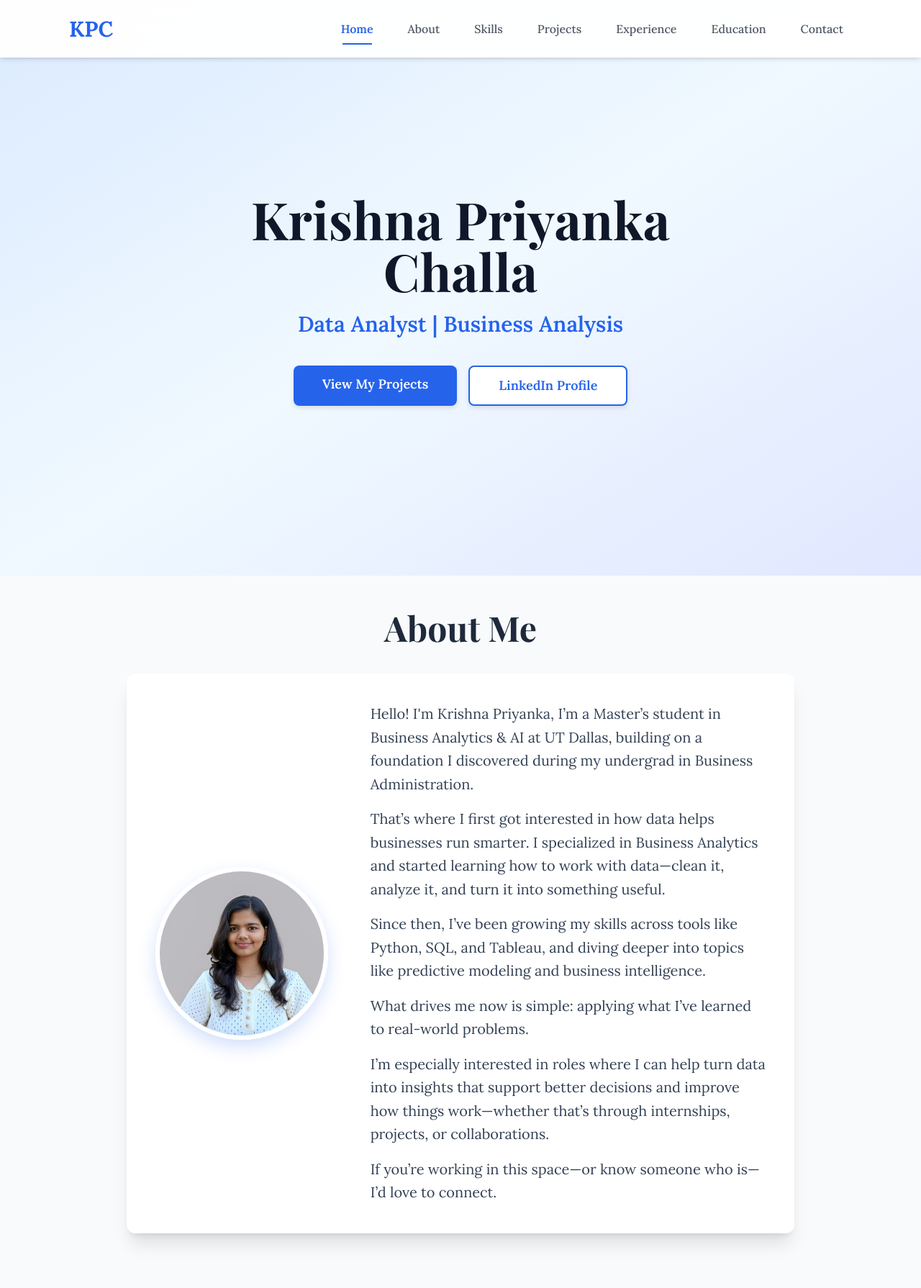
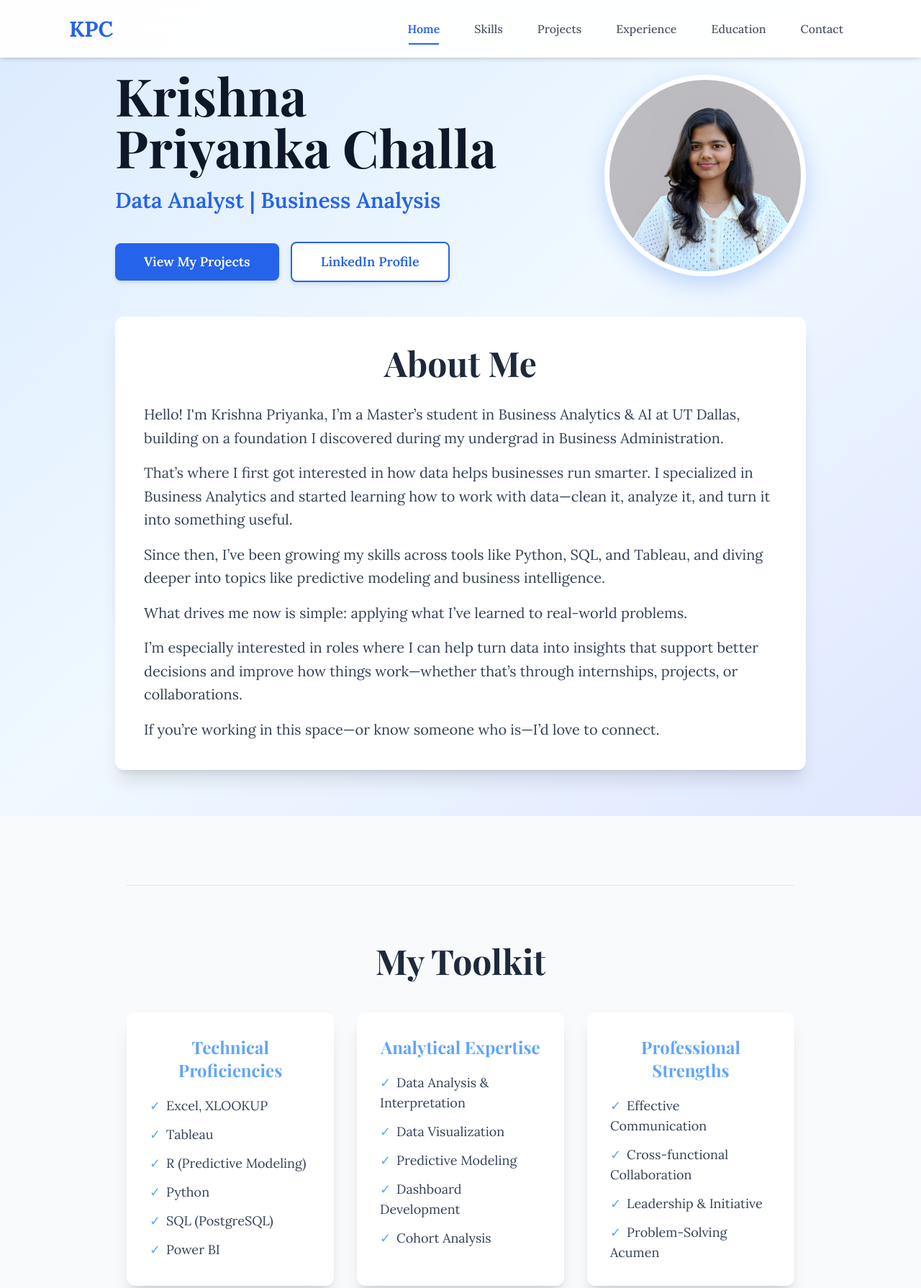
Before and after one commit to KrishnaPriyanka-Challa/KrishnaPriyanka-Challa.github.io, a plain HTML site: page index.html in a window 1280 px wide. Shown: the top 1790 px of the page at 72% size. Drawn offline with nearby package versions, Linux system fonts and the light colour scheme.

Commit message:
Update index.html

```diff
--- a/index.html
+++ b/index.html
@@ -67,13 +67,13 @@
         ::-webkit-scrollbar-thumb:hover {
             background: #93C5FD; /* Blue-300 */
         }
-        .profile-picture {
-            width: 240px;
-            height: 240px;
+        .profile-picture-about { /* Specific class for About Me section picture */
+            width: 280px; /* Increased size for About section */
+            height: 280px;
             border-radius: 50%;
             object-fit: cover;
-            border: 6px solid white;
-            box-shadow: 0 10px 25px rgba(37, 99, 235, 0.2);
+            border: 7px solid white;
+            box-shadow: 0 10px 30px rgba(37, 99, 235, 0.25); /* Enhanced blue shadow */
         }
         .project-card {
             background-color: white;
@@ -159,14 +159,25 @@
             text-decoration: none;
             cursor: pointer;
         }
-        #home h1, #home p, #home .interactive-button {
+        /* Animation for the new combined About/Hero section */
+        #about .intro-text h1, #about .intro-text p, #about .intro-text .interactive-button, #about .profile-picture-about {
             animation: fadeInUp 0.8s ease-out forwards;
             opacity: 0;
         }
-        #home h1 { animation-delay: 0.2s; }
-        #home p { animation-delay: 0.4s; }
-        #home div > a.interactive-button:nth-child(1) { animation-delay: 0.6s; }
-        #home div > a.interactive-button:nth-child(2) { animation-delay: 0.7s; }
+        #about .intro-text h1 { animation-delay: 0.2s; }
+        #about .profile-picture-about { animation-delay: 0.3s; }
+        #about .intro-text p { animation-delay: 0.4s; }
+        #about .intro-text div > a.interactive-button:nth-child(1) { animation-delay: 0.6s; }
+        #about .intro-text div > a.interactive-button:nth-child(2) { animation-delay: 0.7s; }
+        #about .about-content-below { /* Animation for the text below the intro */
+            animation: fadeInDelay 1s ease-out forwards;
+            animation-delay: 0.8s; /* Start after intro elements */
+            opacity: 0;
+        }
+        @keyframes fadeInDelay {
+            from { opacity: 0; transform: translateY(15px); }
+            to { opacity: 1; transform: translateY(0); }
+        }
 
 
         @keyframes fadeInUp {
@@ -187,13 +198,10 @@
         <div class="max-w-6xl mx-auto px-4 sm:px-6 lg:px-8">
             <div class="flex items-center justify-between h-20">
                 <div class="flex items-center">
-                    <a href="#home" class="text-3xl font-bold text-[#2563EB] hover:text-[#1D4ED8] transition-colors">KPC</a>
-                </div>
+                    <a href="#about" class="text-3xl font-bold text-[#2563EB] hover:text-[#1D4ED8] transition-colors">KPC</a> </div>
                 <div class="hidden md:block">
                     <div class="ml-10 flex items-baseline space-x-6">
-                        <a href="#home" class="nav-link text-gray-600 hover:text-[#2563EB] px-3 py-2 rounded-md text-base font-medium">Home</a>
-                        <a href="#about" class="nav-link text-gray-600 hover:text-[#2563EB] px-3 py-2 rounded-md text-base font-medium">About</a>
-                        <a href="#skills" class="nav-link text-gray-600 hover:text-[#2563EB] px-3 py-2 rounded-md text-base font-medium">Skills</a>
+                        <a href="#about" class="nav-link text-gray-600 hover:text-[#2563EB] px-3 py-2 rounded-md text-base font-medium">Home</a> <a href="#skills" class="nav-link text-gray-600 hover:text-[#2563EB] px-3 py-2 rounded-md text-base font-medium">Skills</a>
                         <a href="#projects" class="nav-link text-gray-600 hover:text-[#2563EB] px-3 py-2 rounded-md text-base font-medium">Projects</a>
                         <a href="#experience" class="nav-link text-gray-600 hover:text-[#2563EB] px-3 py-2 rounded-md text-base font-medium">Experience</a>
                         <a href="#education" class="nav-link text-gray-600 hover:text-[#2563EB] px-3 py-2 rounded-md text-base font-medium">Education</a>
@@ -215,8 +223,7 @@
         </div>
         <div class="md:hidden hidden" id="mobile-menu">
             <div class="px-2 pt-2 pb-3 space-y-1 sm:px-3 border-t border-gray-200">
-                <a href="#home" class="nav-link text-gray-700 hover:text-[#2563EB] hover:bg-blue-50 block px-3 py-2 rounded-md text-base font-medium">Home</a>
-                <a href="#about" class="nav-link text-gray-700 hover:text-[#2563EB] hover:bg-blue-50 block px-3 py-2 rounded-md text-base font-medium">About</a>
+                <a href="#about" class="nav-link text-gray-700 hover:text-[#2563EB] hover:bg-blue-50 block px-3 py-2 rounded-md text-base font-medium">Home</a>
                 <a href="#skills" class="nav-link text-gray-700 hover:text-[#2563EB] hover:bg-blue-50 block px-3 py-2 rounded-md text-base font-medium">Skills</a>
                 <a href="#projects" class="nav-link text-gray-700 hover:text-[#2563EB] hover:bg-blue-50 block px-3 py-2 rounded-md text-base font-medium">Projects</a>
                 <a href="#experience" class="nav-link text-gray-700 hover:text-[#2563EB] hover:bg-blue-50 block px-3 py-2 rounded-md text-base font-medium">Experience</a>
@@ -226,29 +233,26 @@
         </div>
     </nav>
 
-    <section id="home" class="min-h-screen flex items-center justify-center bg-gradient-to-br from-blue-100 via-sky-50 to-indigo-100 pt-24 pb-12 md:pt-20 text-center">
-        <div class="max-w-3xl mx-auto px-6 lg:px-8">
-            <div class="hero-text-content">
+    <section id="about" class="min-h-screen flex flex-col justify-center bg-gradient-to-br from-blue-100 via-sky-50 to-indigo-100 pt-28 pb-16 md:pt-24">
+        <div class="max-w-5xl mx-auto px-6 lg:px-8">
+            <div class="grid md:grid-cols-12 gap-8 md:gap-12 items-center mb-12">
+                <div class="md:col-span-7 intro-text text-center md:text-left">
                     <h1 class="text-5xl sm:text-6xl md:text-7xl text-slate-900 mb-5 leading-tight">Krishna Priyanka Challa</h1>
                     <p class="text-2xl md:text-3xl text-[#2563EB] font-semibold mb-10">Data Analyst | Business Analysis</p>
-                <div class="space-y-4 sm:space-y-0 sm:space-x-4 sm:flex sm:justify-center">
-                    <a href="#projects" class="interactive-button block sm:inline-block w-full sm:w-auto bg-[#2563EB] hover:bg-[#1D4ED8] text-white font-semibold py-3 px-10 text-lg">View My Projects</a>
-                    <a href="https://www.linkedin.com/in/priyankachalla5/" target="_blank" rel="noopener noreferrer" class="interactive-button block sm:inline-block w-full sm:w-auto bg-white hover:bg-slate-100 text-[#2563EB] font-semibold py-3 px-10 text-lg border-2 border-[#2563EB]">
+                    <div class="space-y-4 sm:space-y-0 sm:space-x-4 flex flex-col sm:flex-row items-center justify-center md:justify-start">
+                        <a href="#projects" class="interactive-button w-full sm:w-auto bg-[#2563EB] hover:bg-[#1D4ED8] text-white font-semibold py-3 px-10 text-lg">View My Projects</a>
+                        <a href="https://www.linkedin.com/in/priyankachalla5/" target="_blank" rel="noopener noreferrer" class="interactive-button w-full sm:w-auto bg-white hover:bg-slate-100 text-[#2563EB] font-semibold py-3 px-10 text-lg border-2 border-[#2563EB]">
                             LinkedIn Profile
                         </a>
                     </div>
                 </div>
+                <div class="md:col-span-5 flex justify-center md:justify-end items-center">
+                     <img src="images/lkdn_pic.jpg" alt="Krishna Priyanka Challa" class="profile-picture-about">
                 </div>
-    </section>
+            </div>
 
-    <main class="max-w-5xl mx-auto p-6 md:p-12 space-y-20">
-        <section id="about">
-            <h2 class="text-4xl md:text-5xl text-slate-800 mb-10 text-center">About Me</h2>
-            <div class="bg-white p-8 md:p-10 rounded-xl shadow-xl grid md:grid-cols-12 gap-8 md:gap-12 items-center">
-                <div class="md:col-span-4 flex justify-center md:justify-start">
-                     <img src="images/lkdn_pic.jpg" alt="Krishna Priyanka Challa" class="profile-picture">
-                </div>
-                <div class="md:col-span-8">
+            <div class="bg-white p-8 md:p-10 rounded-xl shadow-xl about-content-below">
+                <h2 class="text-4xl md:text-5xl text-slate-800 mb-8 text-center">About Me</h2>
                 <p class="text-xl text-slate-700 leading-relaxed mb-4">
                     Hello! I'm Krishna Priyanka, I’m a Master’s student in Business Analytics & AI at UT Dallas, building on a foundation I discovered during my undergrad in Business Administration.
                 </p>
@@ -271,6 +275,7 @@
         </div>
     </section>
 
+    <main class="max-w-5xl mx-auto p-6 md:p-12 space-y-20">
         <div class="section-divider"></div>
 
         <section id="skills">
@@ -453,7 +458,7 @@
         document.getElementById('currentYear').textContent = new Date().getFullYear();
 
         // Active navigation link highlighting
-        const sections = document.querySelectorAll('main section[id]');
+        const sections = document.querySelectorAll('main section[id], section#about'); // Include #about for nav highlighting
         const desktopNavLinks = document.querySelectorAll('nav .hidden.md\\:block .nav-link');
         const mobileNavLinksList = document.querySelectorAll('#mobile-menu .nav-link');
 
@@ -466,13 +471,30 @@
                 const sectionTop = current.offsetTop - navHeight - 20;
                 let sectionId = current.getAttribute('id');
 
+                // Adjust for the "Home" link which now points to the "About" section
+                let targetNavId = sectionId;
+                if (sectionId === 'about') {
+                    // Highlight both "Home" and "About" if the "About" section is active
+                    // Or, if you prefer only one, decide which one. For now, let's target "Home" link for #about section.
+                    // To make "Home" link active when "About" section is visible:
+                    // targetNavId = 'home'; // This logic is handled below by checking the href directly.
+                }
+
+
                 const updateLinkStyle = (linksNodeList) => {
                     linksNodeList.forEach(link => {
-                        if (link.getAttribute('href') === `#${sectionId}`) {
+                        const linkHref = link.getAttribute('href');
+                        // Special handling for "Home" link pointing to #about
+                        if ((linkHref === `#${sectionId}`) || (linkHref === '#about' && sectionId === 'about') || (linkHref === '#home' && sectionId === 'about')) {
                             if (scrollY >= sectionTop && scrollY <= sectionTop + sectionHeight) {
                                 link.classList.add('active');
                             } else {
                                 link.classList.remove('active');
+                            }
+                        } else {
+                             // Ensure other links are not active if their section is not visible
+                            if (link.getAttribute('href') !== `#${sectionId}`) {
+                                // link.classList.remove('active'); // This might be too aggressive, let's refine
                             }
                         }
                     });
@@ -482,29 +504,18 @@
                 updateLinkStyle(mobileNavLinksList);
             });
 
-            const homeLinkHref = "#home";
-            const homeDesktopLink = document.querySelector(`nav .hidden.md\\:block a[href="${homeLinkHref}"]`);
-            const homeMobileLink = document.querySelector(`#mobile-menu a[href="${homeLinkHref}"]`);
+            // Ensure only one link is active, prioritizing the current section.
+            // If scrolled to the very top, make "Home" (which links to #about) active.
+            let anyLinkActive = false;
+            desktopNavLinks.forEach(l => { if(l.classList.contains('active')) anyLinkActive = true; });
+            if (!anyLinkActive && scrollY < sections[0].offsetTop - navHeight - 70) {
+                 const homeDesktopLink = document.querySelector(`nav .hidden.md\\:block a[href="#about"]`); // Home links to #about
+                 const homeMobileLink = document.querySelector(`#mobile-menu a[href="#about"]`);
+                 if(homeDesktopLink) homeDesktopLink.classList.add('active');
+                 if(homeMobileLink) homeMobileLink.classList.add('active');
+            }
 
-            if (scrollY < sections[0].offsetTop - navHeight - 70) {
-                if(homeDesktopLink) {
-                    desktopNavLinks.forEach(l => l.classList.remove('active'));
-                    homeDesktopLink.classList.add('active');
-                }
-                 if(homeMobileLink) {
-                    mobileNavLinksList.forEach(l => l.classList.remove('active'));
-                    homeMobileLink.classList.add('active');
-                }
-            } else if (scrollY === 0) {
-                 if(homeDesktopLink) {
-                    desktopNavLinks.forEach(l => l.classList.remove('active'));
-                    homeDesktopLink.classList.add('active');
-                 }
-                 if(homeMobileLink) {
-                    mobileNavLinksList.forEach(l => l.classList.remove('active'));
-                    homeMobileLink.classList.add('active');
-                 }
-            }
+
         };
 
         window.addEventListener('scroll', navHighlighter);
@@ -541,7 +552,7 @@
             },
             {
                 id: 'project3',
-                image: 'https://placehold.co/600x400/BFDBFE/1E3A8A?text=Coffee+Sales&font=playfairdisplay',
+                image: 'images/coffee_project.jpg', // Updated image path
                 title: 'Coffee Sales Performance Dashboard',
                 toolsUsed: ['Excel (Advanced)', 'Data Visualization'],
                 skillsDisplayed: ['XLOOKUP', 'PivotTables', 'Dashboard Creation', 'Sales Tracking'],
```
Lines whose indentation alone changed are shown as unchanged.
